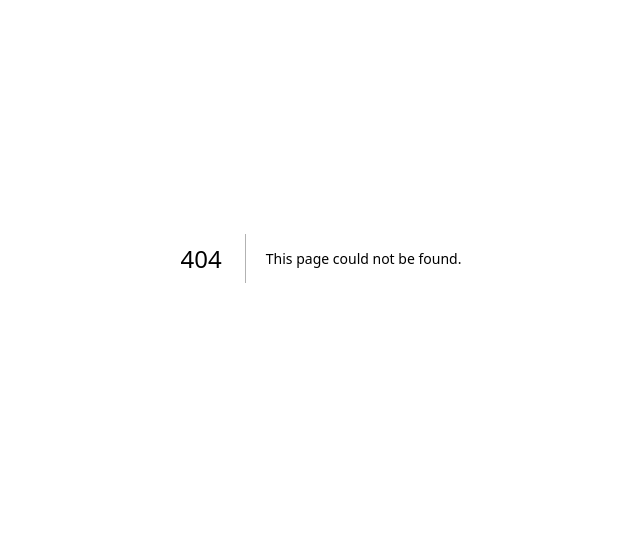
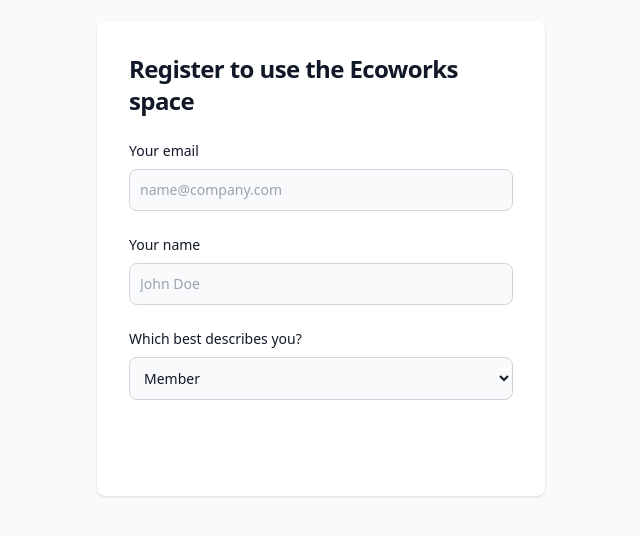
Before and after one commit to thebillington/ecoworks-monitoring, a Next.js app: page /register in a window 1280 px wide. Before the commit this address had no page. Shown: the part 142-678 px from the top of the page, without its empty margins (319-959 px from the left). Built offline with nearby package versions, Linux system fonts and the light colour scheme.

Commit message:
Create registration page

```diff
--- /dev/null
+++ b/src/app/register/page.tsx
@@ -0,0 +1,5 @@
+import RegistrationFormComponent from "@/components/registration-form";
+
+export default async function RegistrationPage() {
+    return <RegistrationFormComponent />
+}
--- /dev/null
+++ b/src/components/registration-form.tsx
@@ -0,0 +1,35 @@
+export default function RegistrationFormComponent() {
+    return (
+        <section className="bg-gray-50 dark:bg-gray-900">
+            <div className="flex flex-col items-center justify-center px-6 py-8 mx-auto md:h-screen lg:py-0">
+                <div className="w-full bg-white rounded-lg shadow dark:border md:mt-0 sm:max-w-md xl:p-0 dark:bg-gray-800 dark:border-gray-700">
+                    <div className="p-6 space-y-4 md:space-y-6 sm:p-8">
+                        <h1 className="text-xl font-bold leading-tight tracking-tight text-gray-900 md:text-2xl dark:text-white">
+                            Register to use the Ecoworks space
+                        </h1>
+                        <form className="space-y-4 md:space-y-6" action="#">
+                            <div>
+                                <label className="block mb-2 text-sm font-medium text-gray-900 dark:text-white">Your email</label>
+                                <input type="email" name="email" id="email" className="bg-gray-50 border border-gray-300 text-gray-900 text-sm rounded-lg focus:ring-primary-600 focus:border-primary-600 block w-full p-2.5 dark:bg-gray-700 dark:border-gray-600 dark:placeholder-gray-400 dark:text-white dark:focus:ring-blue-500 dark:focus:border-blue-500" placeholder="name@company.com" required />
+                            </div>
+                            <div>
+                                <label className="block mb-2 text-sm font-medium text-gray-900 dark:text-white">Your name</label>
+                                <input name="name" id="name" placeholder="John Doe" className="bg-gray-50 border border-gray-300 text-gray-900 text-sm rounded-lg focus:ring-primary-600 focus:border-primary-600 block w-full p-2.5 dark:bg-gray-700 dark:border-gray-600 dark:placeholder-gray-400 dark:text-white dark:focus:ring-blue-500 dark:focus:border-blue-500" required />
+                            </div>
+                            <div>
+                                <label className="block mb-2 text-sm font-medium text-gray-900 dark:text-white">Which best describes you?</label>
+                                <select id="user-type" className="bg-gray-50 border border-gray-300 text-gray-900 text-sm rounded-lg focus:ring-blue-500 focus:border-blue-500 block w-full p-2.5 dark:bg-gray-700 dark:border-gray-600 dark:placeholder-gray-400 dark:text-white dark:focus:ring-blue-500 dark:focus:border-blue-500">
+                                    <option>Member</option>
+                                    <option>Volunteer</option>
+                                    <option>Staff</option>
+                                    <option>Trustee</option>
+                                </select>
+                            </div>
+                            <button type="submit" className="w-full text-white bg-primary-600 hover:bg-primary-700 focus:ring-4 focus:outline-none focus:ring-primary-300 font-medium rounded-lg text-sm px-5 py-2.5 text-center dark:bg-primary-600 dark:hover:bg-primary-700 dark:focus:ring-primary-800">Register</button>
+                        </form>
+                    </div>
+                </div>
+            </div>
+        </section>
+    )
+}
```
